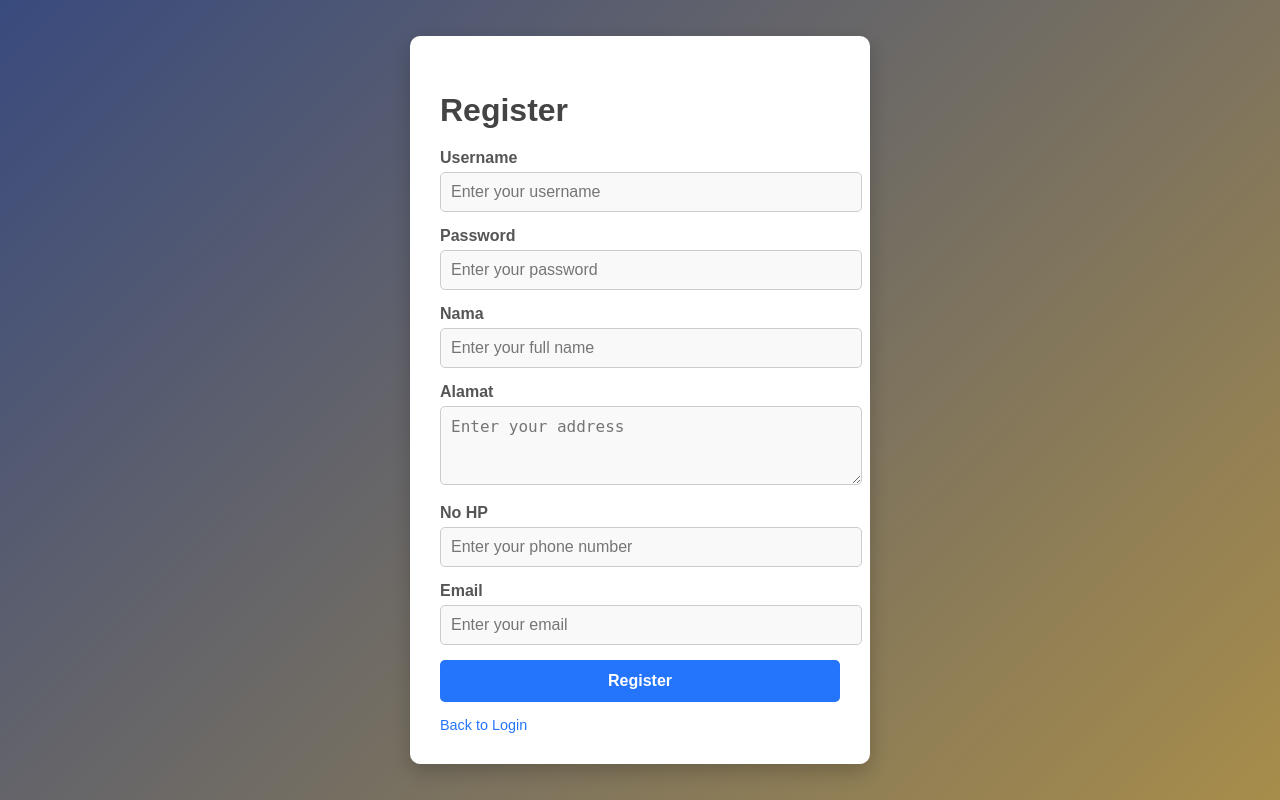
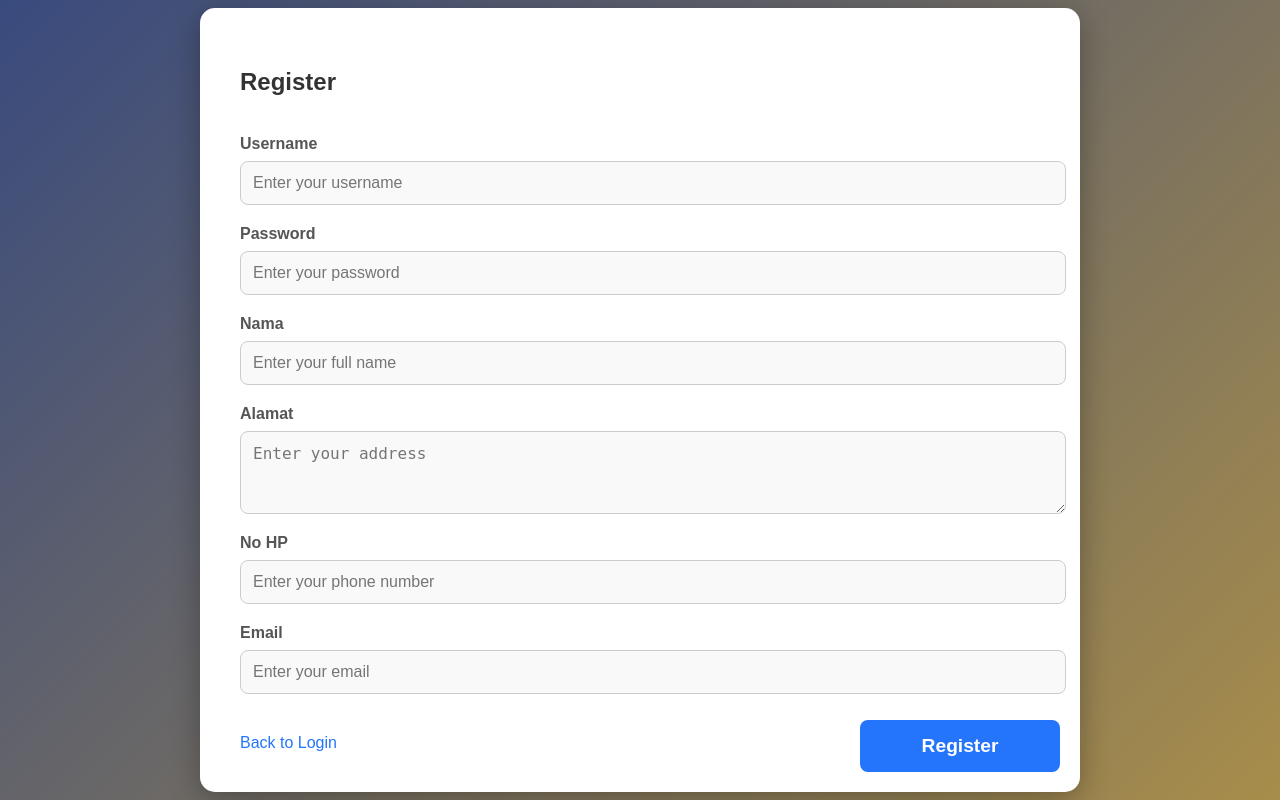
Before and after one commit to kolangkalingg/sistem-Pencatatan-tagihan-cicilan-nasabah-bank, a Flask app: page /register in a window 1280 px wide. Run offline with Flask 3, Linux system fonts and the light colour scheme.

Commit message:
memperbarui tampilan register

```diff
--- a/app.py
+++ b/app.py
@@ -14,7 +14,6 @@ def init_sqlite_db():
     conn = sqlite3.connect("billing_system.db")
     cursor = conn.cursor()
 
-    # Buat tabel users jika belum ada
     cursor.execute('''CREATE TABLE IF NOT EXISTS users (
         id INTEGER PRIMARY KEY AUTOINCREMENT,
         username TEXT NOT NULL UNIQUE,
@@ -25,7 +24,6 @@ def init_sqlite_db():
         email TEXT
     )''')
 
-    # Buat tabel obrolan jika belum ada
     cursor.execute('''CREATE TABLE IF NOT EXISTS obrolan (
         id INTEGER PRIMARY KEY AUTOINCREMENT,
         username TEXT NOT NULL,
@@ -35,6 +33,7 @@ def init_sqlite_db():
 
     conn.commit()
     conn.close()
+
 
 
 def initialize_excel():
--- a/static/css/Reg.css
+++ b/static/css/Reg.css
@@ -31,49 +31,49 @@ body {
     display: flex;
     flex-direction: column;
     align-items: center;
-    justify-content: center;
+    justify-content: flex-start; /* Start align to keep space for button */
     width: 100%;
-    max-width: 400px;
+    max-width: 800px;
+    height: auto;
     background: white;
-    padding: 30px;
-    border-radius: 10px;
-    box-shadow: 0px 8px 20px rgba(0, 0, 0, 0.2);
-}
-
-/* Form Title */
-h2 {
-    font-size: 2rem;
-    margin-bottom: 20px;
-    color: #444;
+    padding: 40px;
+    border-radius: 15px;
+    box-shadow: 0px 8px 30px rgba(0, 0, 0, 0.3);
+    position: relative;
 }
 
 /* Form Styling */
 .form-container {
+    display: flex;
+    flex-direction: column; /* Change from grid to column */
+    gap: 20px; /* Reduced gap for better centering */
     width: 100%;
+    justify-content: center; /* Center the inputs */
 }
 
 .form-group {
-    margin-bottom: 15px;
+    display: flex;
+    flex-direction: column;
 }
 
 label {
     display: block;
     font-weight: bold;
-    margin-bottom: 5px;
+    margin-bottom: 8px;
     color: #555;
 }
 
-input, textarea {
+input, textarea, select {
     width: 100%;
-    padding: 10px;
+    padding: 12px;
     border: 1px solid #ccc;
-    border-radius: 5px;
+    border-radius: 8px;
     font-size: 1rem;
     background: #f9f9f9;
     transition: all 0.3s;
 }
 
-input:focus, textarea:focus {
+input:focus, textarea:focus, select:focus {
     border-color: #6a11cb;
     background: #fff;
     outline: none;
@@ -81,16 +81,19 @@ input:focus, textarea:focus {
 
 /* Button */
 button {
-    width: 100%;
-    padding: 12px;
-    font-size: 1rem;
+    width: 200px; /* Width of the button */
+    padding: 15px;
+    font-size: 1.2rem;
     font-weight: bold;
     color: white;
     background: #2575fc;
     border: none;
-    border-radius: 5px;
+    border-radius: 8px;
     cursor: pointer;
     transition: background 0.3s;
+    position: absolute;
+    bottom: 20px; /* Position button at the bottom */
+    right: 20px; /* Align button to the right */
 }
 
 button:hover {
@@ -100,8 +103,8 @@ button:hover {
 /* Link */
 a {
     display: inline-block;
-    margin-top: 15px;
-    font-size: 0.9rem;
+    margin-top: 20px;
+    font-size: 1rem;
     text-decoration: none;
     color: #2575fc;
     transition: color 0.3s;
--- a/templates/register.html
+++ b/templates/register.html
@@ -23,6 +23,7 @@
         <div class="form-container">
             <h2>Register</h2>
             <form action="/register" method="POST" autocomplete="off">
+                <div class="form-container">
                     <div class="form-group">
                         <label for="username">Username</label>
                         <input type="text" id="username" name="username" placeholder="Enter your username" required autocomplete="off">
@@ -49,7 +50,9 @@
                     </div>
                     <button type="submit">Register</button>
                     <a href="/login">Back to Login</a>
+                </div>
             </form>
+
 
         </div>
     </div>
```
Also changed, not shown: billing_system.db, 1 other file. Lines whose indentation alone changed are shown as unchanged.
